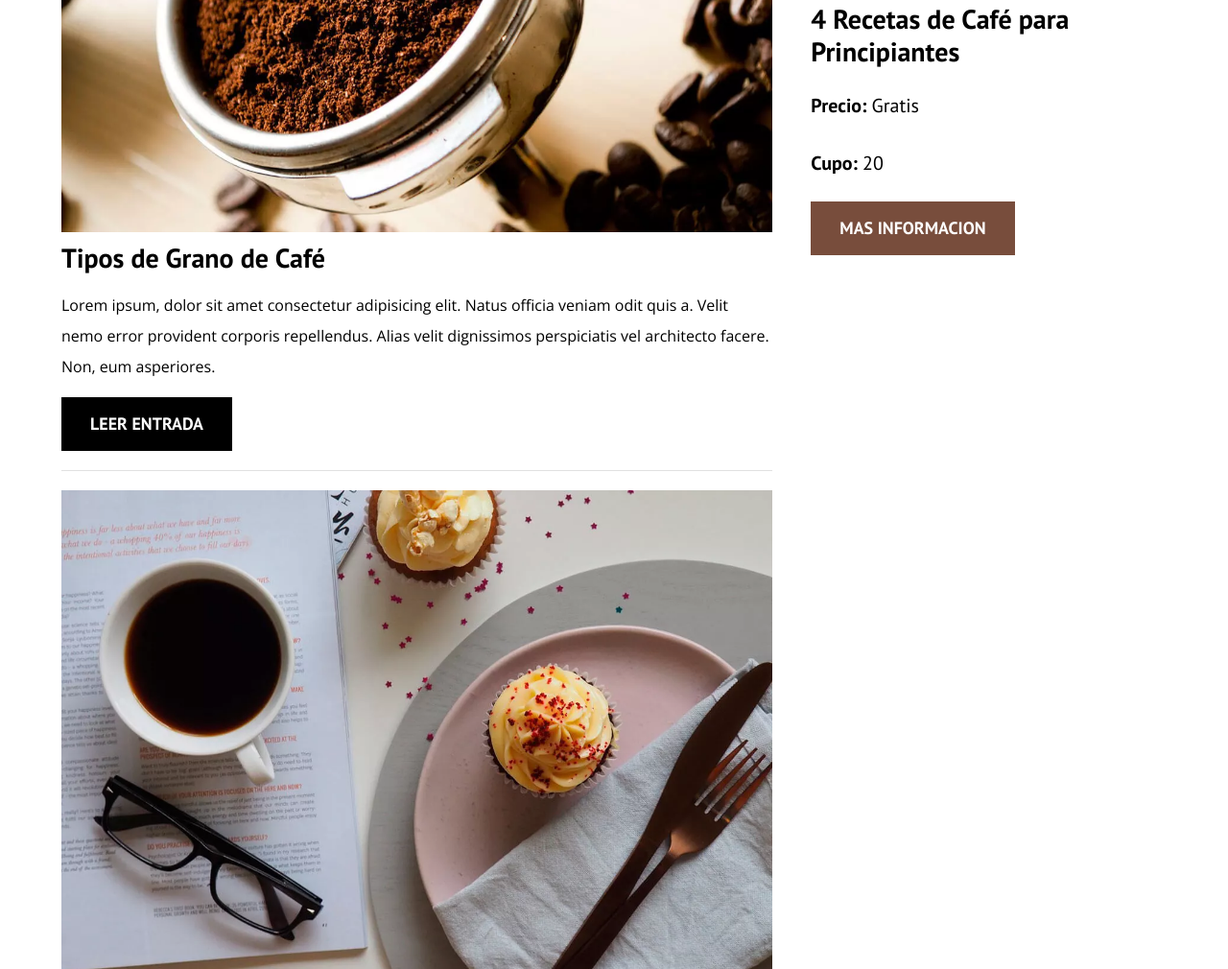
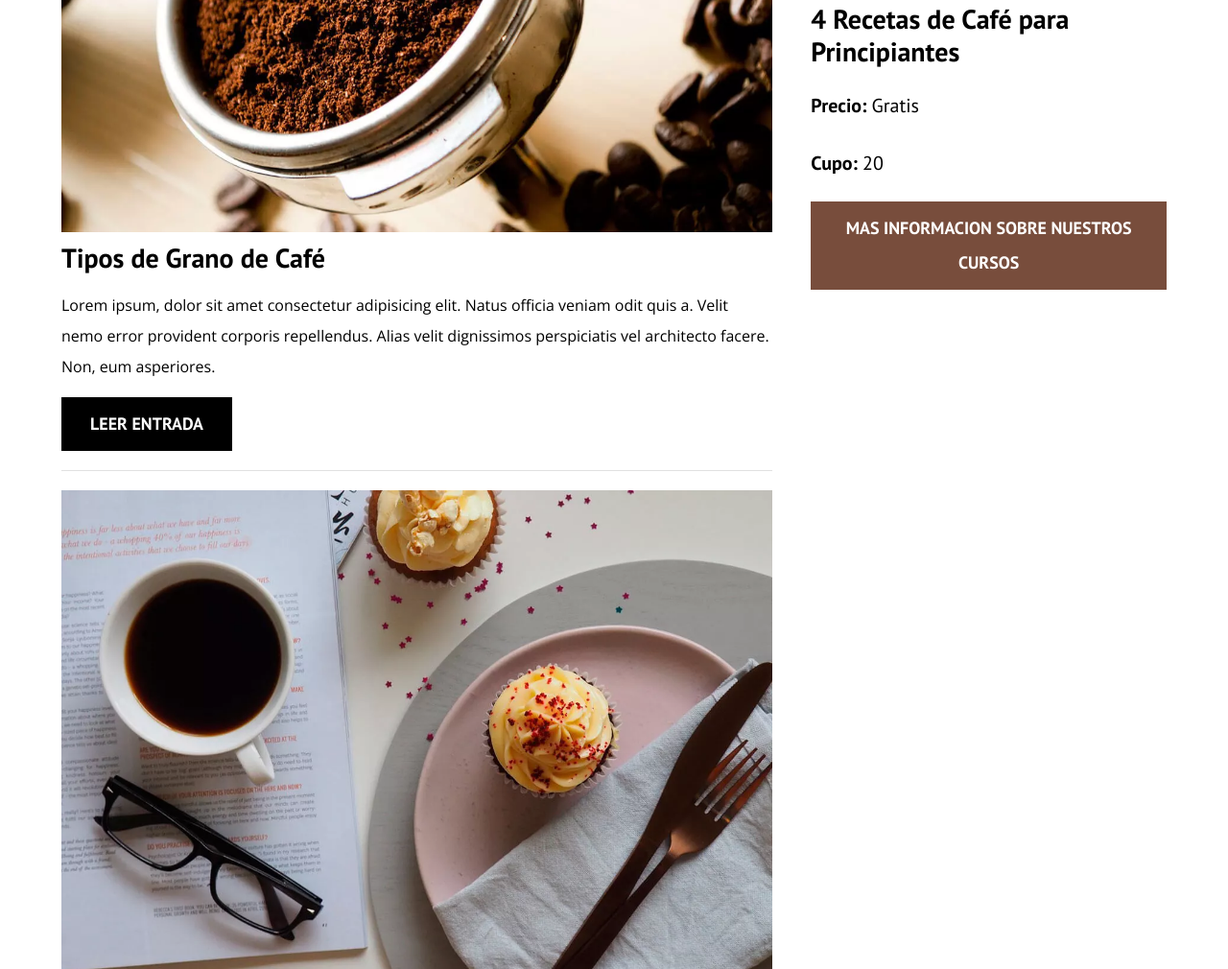
Before and after one commit to morfis845/BlogCafe, a plain HTML site: page index.html in a window 1280 px wide. Shown: the part 970-1980 px from the top of the page at 96% size. Drawn offline with nearby package versions, Linux system fonts and the light colour scheme.

Commit message:
mejorando el seo

```diff
--- a/index.html
+++ b/index.html
@@ -109,7 +109,7 @@
                     <h4 class="no-margin">4 Recetas de Café para Principiantes</h4>
                     <p class="widget-curso__label">Precio: <span class="widget-curso__info">Gratis</span> </p>
                     <p class="widget-curso__label">Cupo: <span class="widget-curso__info">20</span> </p>
-                    <a href="entrada.html" class="boton boton--secundario">Mas Informacion</a>
+                    <a href="entrada.html" class="boton boton--secundario">Mas Informacion Sobre Nuestros Cursos</a>
                 </li>
             </ul>
         </aside>
```
